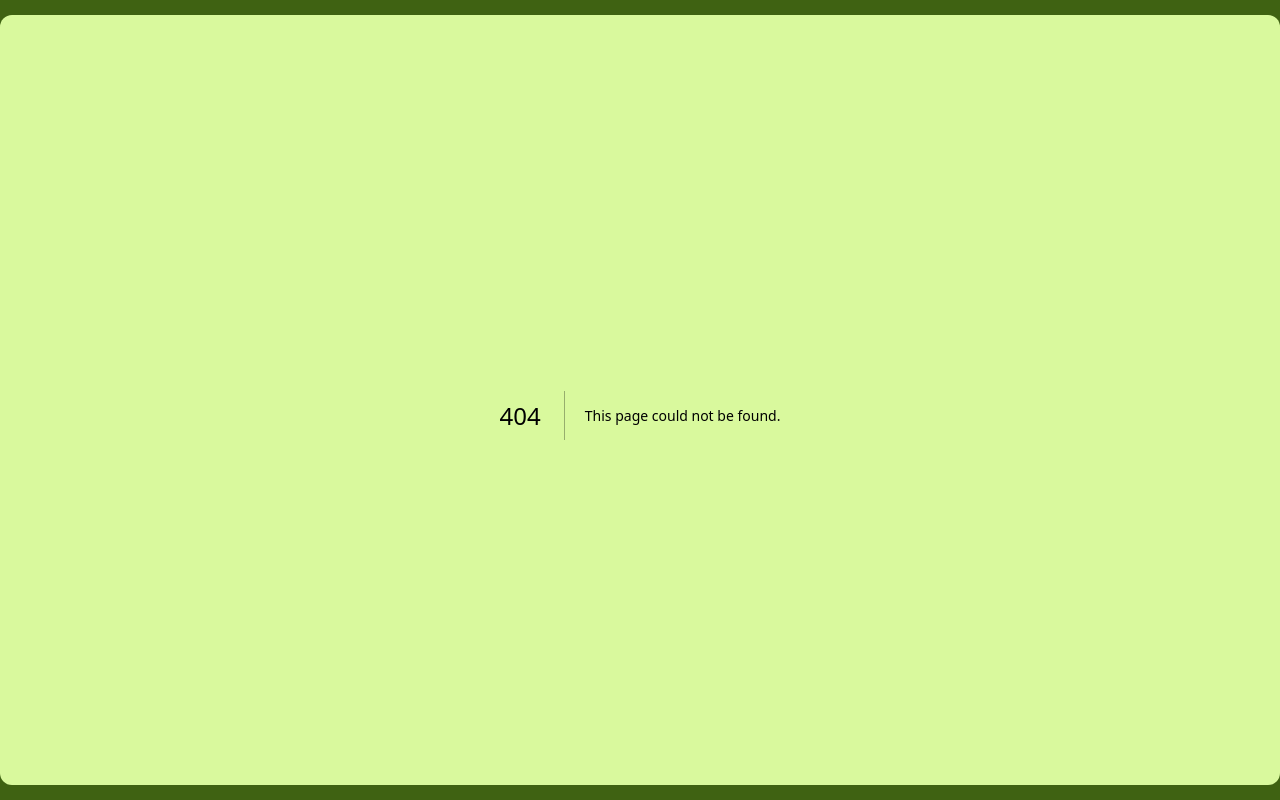
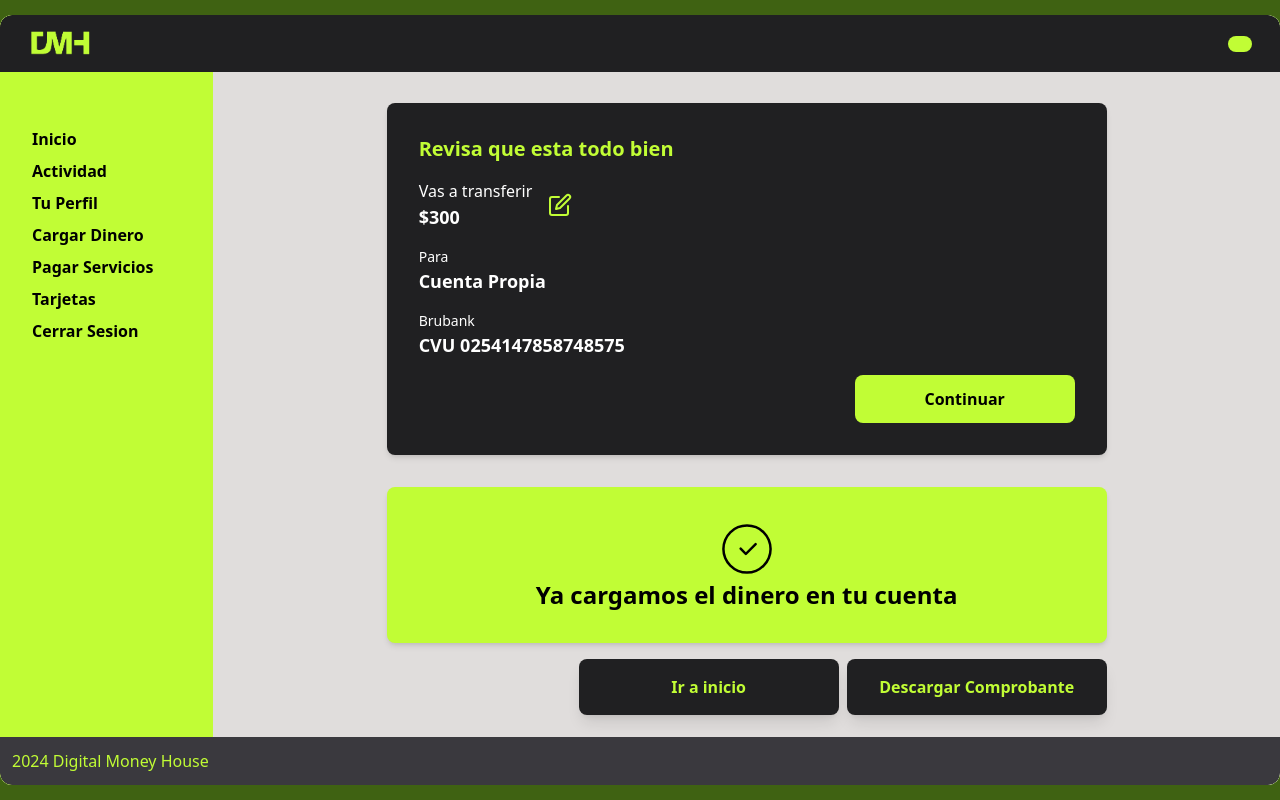
Before and after one commit to Nicoogf/desafio-final-front, a Next.js app: page /dashboard/get-money/select-card/id/confirm in a window 1280 px wide. Before the commit this address had no page. Built offline with nearby package versions, Linux system fonts and the light colour scheme.

Commit message:
Sprint 3: Se agregan rutas y paginas de deposito de dinero

```diff
--- /dev/null
+++ b/src/app/dashboard/get-money/get-info/page.jsx
@@ -0,0 +1,32 @@
+import React from 'react'
+import { MdOutlineContentCopy } from 'react-icons/md'
+
+const GetInfoAcount = () => {
+    return (
+        <main>
+            <section className='w-[90%] max-w-[720px] mx-auto bg-graydark mt-8 shadow-lg rounded-xl p-8 flex flex-col gap-y-6'>
+                <h6 className='text-white font-semibold '> Copia tu cvu o alias para ingresar o transferir dinero desde otra cuenta</h6>
+                <article className='flex flex-row items-center justify-between'>
+                    <div>
+                        <h6 className='text-greenlime font-semibold'> CVU </h6>
+                        <h6 className='text-gray-200'> 023254147778789789789</h6>
+                    </div>
+                    <MdOutlineContentCopy className='text-greenlime text-3xl' />
+
+                </article>
+
+                <article className='flex flex-row items-center justify-between'>
+                    <div>
+                        <h6 className='text-greenlime font-semibold'> Aias </h6>
+                        <h6 className='text-gray-200'> FERNET.ATUN.CABIAR</h6>
+                    </div>
+                    <MdOutlineContentCopy className='text-greenlime text-3xl' />
+
+                </article>
+            </section>
+        </main>
+
+    )
+}
+
+export default GetInfoAcount
--- a/src/app/dashboard/get-money/page.jsx
+++ b/src/app/dashboard/get-money/page.jsx
@@ -1,8 +1,32 @@
+import Link from 'next/link'
 import React from 'react'
+import { FaRegUser } from "react-icons/fa";
+import { IoCardSharp } from "react-icons/io5";
+import { FaArrowRight } from "react-icons/fa";
 
 const GetMoneyPage = () => {
   return (
-    <main>GetMoneyPage</main>
+    <main>
+
+
+      <Link href="/dashboard/get-money/get-info" className='mt-8 w-[90%] max-w-[720px] mx-auto bg-graydark text-greenlime flex rounded-xl shadow-lg items-center flex-row gap-x-4 px-10 py-12 justify-between'>
+      <div className='flex flex-row items-center gap-x-4'>
+        <FaRegUser className='border border-greenlime rounded-full p-2 box-content text-2xl'/>
+        <h6 className='text-lg font-semibold'> Transferencia Bancaria </h6>
+      </div>
+      <FaArrowRight className='text-2xl'/>
+
+      </Link>
+
+      <Link href="/dashboard/get-money/select-card" className='mt-8 w-[90%] max-w-[720px] mx-auto bg-graydark text-greenlime flex rounded-xl shadow-lg items-center flex-row gap-x-4 px-10 py-12 justify-between'>
+      <div className='flex flex-row items-center gap-x-4'>
+        <IoCardSharp className='border border-greenlime rounded-full p-2 box-content text-2xl'/>
+        <h6 className='text-lg font-semibold'> Seleccionar Tarjeta </h6>
+      </div>
+      <FaArrowRight className='text-2xl'/>
+
+      </Link>
+    </main>
   )
 }
 
--- /dev/null
+++ b/src/app/dashboard/get-money/select-card/id/confirm/page.jsx
@@ -0,0 +1,54 @@
+import Link from 'next/link';
+import React from 'react'
+import { FiEdit } from "react-icons/fi";
+import { CiCircleCheck } from "react-icons/ci";
+
+const ConfirmPage = () => {
+    return (
+        <main>
+            <section className='mt-8 shadow-md rounded-lg  p-8 bg-graydark mx-auto w-[90%] max-w-[720px]'>
+                <h6 className='text-xl font-semibold text-greenlime'> Revisa que esta todo bien </h6>
+                <Link href="/" className='flex flex-row gap-x-4 items-center mt-4'>
+                    <div className='text-white'>
+                        <h6> Vas a transferir </h6>
+                        <h6 className='font-semibold text-lg'> $300 </h6>
+                    </div>
+                    <FiEdit className='text-greenlime text-2xl' />
+                </Link>
+
+                <div className='text-white mt-4'>
+                    <h6 className='text-sm'> Para </h6>
+                    <h6 className='text-lg font-semibold'> Cuenta Propia </h6>
+                </div>
+
+                <div className='text-white mt-4'>
+                    <h6 className='text-sm'> Brubank </h6>
+                    <h6 className='text-lg font-semibold'> CVU  0254147858748575 </h6>
+                </div>
+
+                <Link href="" className='block text-center mt-4 bg-greenlime px-8 py-3 rounded-lg font-semibold max-w-[220px] ml-auto'>
+                    Continuar
+                </Link>
+
+            </section>
+
+            <div className='mx-auto w-[90%] max-w-[720px]'>
+                <section className="mt-8 shadow-md rounded-lg  p-8 bg-greenlime ">
+                    <CiCircleCheck className='text-6xl mx-auto' />
+                    <h6 className='font-semibold text-2xl text-center'> Ya cargamos el dinero en tu cuenta </h6>
+                </section>
+
+                <div className='flex flex-row gap-x-2 justify-end'>
+                <Link href="/dashboard" className='shadow-lg block text-center mt-4 bg-graydark text-greenlime px-8 py-4 rounded-lg font-semibold w-[100%]  max-w-[260px]'> Ir a inicio </Link>
+                <button className='shadow-lg block text-center mt-4 bg-graydark text-greenlime px-8 py-4 rounded-lg font-semibold max-w-[260px] w-[100%] '> Descargar Comprobante </button>
+                </div>
+
+            </div>
+
+
+
+        </main>
+    )
+}
+
+export default ConfirmPage
--- /dev/null
+++ b/src/app/dashboard/get-money/select-card/id/page.jsx
@@ -0,0 +1,21 @@
+'use client'
+import Link from 'next/link'
+import React from 'react'
+
+
+
+const IdCardPage = () => {
+
+
+  return (
+    <main>
+        <section className=' flex flex-col mt-8 p-10 bg-graydark rounded-lg w-[90%] mx-auto max-w-[720px]'>
+            <h6 className='text-greenlime font-semibold text-lg mb-2'> ¿ Cuanto queres ingresar a la cuenta ? </h6>
+            <input type="number" name="amount" className='text-lg font-semibold outline-none bg-white rounded-md text-center p-2 w-[90%] max-w-[300px] my-2' placeholder='$0' />
+            <Link href="/"  className='bg-greenlime px-8 py-3 rounded-lg font-semibold max-w-[300px] ml-auto'> Continuar </Link>
+        </section>
+    </main>
+  )
+}
+
+export default IdCardPage
--- /dev/null
+++ b/src/app/dashboard/get-money/select-card/page.jsx
@@ -0,0 +1,41 @@
+import Link from 'next/link'
+import React from 'react'
+import { IoIosAddCircleOutline } from "react-icons/io";
+
+const SelecCardPage = () => {
+  return (
+    <main>
+        <section className='mt-8 w-[90%] mx-auto max-w-[720px] bg-graydark rounded-xl shadow-lg p-8'>
+            <h6 className='text-greenlime text-lg font-semibold mb-4'> Seleccionar Tarjeta </h6>
+            <section className='w-[100%] mx-auto bg-white rounded-lg p-4'>
+                <h6 className='text-lg font-semibold'> Tus Tarjetas </h6>
+                <section className='flex flex-col'>
+
+                    <article className='flex flex-row items-center justify-between border-b border-gray-300 py-4'>
+                        <div className='flex flex-row items-center gap-x-7'>
+                            <div className='w-8 h-8 rounded-full bg-greenlime'/>
+                            <h6> Terminado en 0000 </h6>
+                        </div>
+                        <input type='checkbox' className='rounded-full'/>
+                    </article>
+
+                </section>
+            </section>
+
+            <section className='mt-4 flex flex-row items-center justify-between'>
+            <Link className='flex flex-row items-center gap-x-4' href="/">
+                    <IoIosAddCircleOutline className='text-greenlime text-2xl'/>
+                    <h6 className='text-greenlime font-semibold'> Nueva Tarjeta </h6>
+            </Link>
+
+            <Link href="/dashboard/get-money/select-card/id" className='bg-greenlime px-8 py-3 rounded-lg font-semibold'>
+                Continuar
+            </Link>
+            </section>
+
+        </section>
+    </main>
+  )
+}
+
+export default SelecCardPage
--- a/src/app/dashboard/profile/page.jsx
+++ b/src/app/dashboard/profile/page.jsx
@@ -2,6 +2,7 @@ import Link from 'next/link';
 import React from 'react';
 import { MdOutlineModeEditOutline } from "react-icons/md";
 import { FaArrowRight } from "react-icons/fa";
+import { MdOutlineContentCopy } from "react-icons/md";
 
 const ProfilePage = () => {
   return (
@@ -71,8 +72,25 @@ const ProfilePage = () => {
         <FaArrowRight />
       </Link>
 
-      <section className='w-[90%] max-w-[720px] mx-auto bg-graydark mt-8'>
-a
+      <section className='w-[90%] max-w-[720px] mx-auto bg-graydark mt-8 shadow-lg rounded-xl p-8 flex flex-col gap-y-6'>
+      <h6 className='text-white font-semibold '> Copia tu cvu o alias para ingresar o transferir dinero desde otra cuenta</h6>
+      <article className='flex flex-row items-center justify-between'>
+        <div>
+          <h6 className='text-greenlime font-semibold'> CVU </h6>
+          <h6 className='text-gray-200'> 023254147778789789789</h6>
+        </div>
+        <MdOutlineContentCopy className='text-greenlime text-3xl' />
+
+      </article>
+
+      <article className='flex flex-row items-center justify-between'>
+        <div>
+          <h6 className='text-greenlime font-semibold'> Aias </h6>
+          <h6 className='text-gray-200'> FERNET.ATUN.CABIAR</h6>
+        </div>
+        <MdOutlineContentCopy className='text-greenlime text-3xl' />
+
+      </article>
       </section>
     </main >
   )
```
